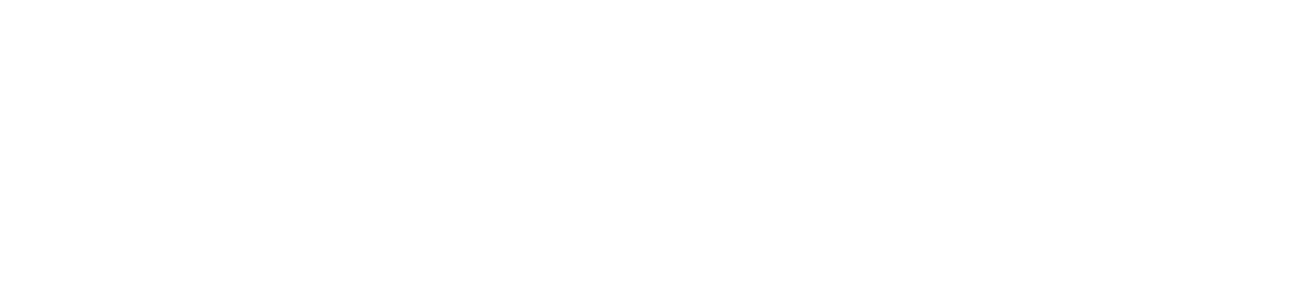
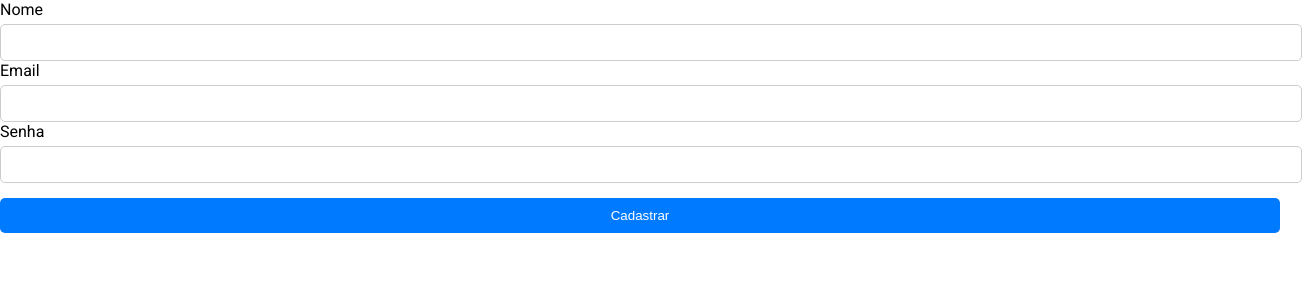
Before and after one commit to flaviopetreca/MeuHistoricoVeicularFront, an Angular app: page /cadastro in a window 1280 px wide. Before the commit this address led to /. Shown: the top 300 px of the page, 1302 px wide, since content can reach past the window. Built offline with nearby package versions, Linux system fonts and the light colour scheme.

Commit message:
Inclusao tela de cadastro

```diff
--- a/src/app/app.routes.ts
+++ b/src/app/app.routes.ts
@@ -3,12 +3,14 @@
 import { LoginComponent } from './login/login.component';
 import { UserHomeComponent } from './user-home/user-home.component';
 import { AuthGuard } from './auth.guard';
+import { CadastroComponent } from './cadastro/cadastro.component';
 
 export const routes: Routes = [
   { path: 'login', component: LoginComponent }, // Rota para a página de login
   { path: '', redirectTo: '/login', pathMatch: 'full' }, // Redireciona para login por padrão
   // { path: '**', redirectTo: '/login' }, // Wildcard para rotas não definidas
-  { path: 'UserHome', component: UserHomeComponent, canActivate: [AuthGuard] } // Wildcard para rotas não definidas
+  { path: 'UserHome', component: UserHomeComponent, canActivate: [AuthGuard] },
+  { path: 'cadastro', component: CadastroComponent },
 ];
 
 @NgModule({
--- /dev/null
+++ b/src/app/cadastro/cadastro.component.css
@@ -0,0 +1,34 @@
+/* Centralizar o formulário */
+.container {
+    width: 400px;
+    margin: 50px auto;
+    padding: 20px;
+    background: #f9f9f9;
+    border-radius: 10px;
+    box-shadow: 0px 4px 10px rgba(0, 0, 0, 0.1);
+  }
+
+  /* Estilizar os inputs */
+  input {
+    width: 100%;
+    padding: 10px;
+    margin-top: 5px;
+    border: 1px solid #ccc;
+    border-radius: 5px;
+  }
+
+  /* Botão estilizado */
+  button {
+    width: 100%;
+    padding: 10px;
+    margin-top: 15px;
+    background: #007bff;
+    color: white;
+    border: none;
+    border-radius: 5px;
+    cursor: pointer;
+  }
+
+  button:hover {
+    background: #0056b3;
+  }
--- /dev/null
+++ b/src/app/cadastro/cadastro.component.html
@@ -0,0 +1,23 @@
+<form [formGroup]="cadastroForm" (ngSubmit)="cadastrar()">
+  <label>Nome</label>
+  <input type="text" formControlName="nome">
+  <div *ngIf="cadastroForm.get('nome')?.invalid && cadastroForm.get('nome')?.touched">
+    <small *ngIf="cadastroForm.get('nome')?.hasError('required')">Nome é obrigatório.</small>
+  </div>
+
+  <label>Email</label>
+  <input type="email" formControlName="email">
+  <div *ngIf="cadastroForm.get('email')?.invalid && cadastroForm.get('email')?.touched">
+    <small *ngIf="cadastroForm.get('email')?.hasError('required')">Email é obrigatório.</small>
+    <small *ngIf="cadastroForm.get('email')?.hasError('email')">Email inválido.</small>
+  </div>
+
+  <label>Senha</label>
+  <input type="password" formControlName="senha">
+  <div *ngIf="cadastroForm.get('senha')?.invalid && cadastroForm.get('senha')?.touched">
+    <small *ngIf="cadastroForm.get('senha')?.hasError('required')">Senha é obrigatória.</small>
+    <small *ngIf="cadastroForm.get('senha')?.hasError('minlength')">A senha deve ter pelo menos 6 caracteres.</small>
+  </div>
+
+  <button type="submit" [disabled]="!cadastroForm.valid">Cadastrar</button>
+</form>
--- /dev/null
+++ b/src/app/cadastro/cadastro.component.ts
@@ -0,0 +1,45 @@
+import { Component, inject } from '@angular/core';
+import { Router } from '@angular/router';
+import { FormBuilder, FormGroup, ReactiveFormsModule, Validators } from '@angular/forms';
+import { UserService } from '../services/user.service';
+import { Usuario } from '../models/usuario';
+import { CommonModule } from '@angular/common';
+
+@Component({
+  selector: 'app-cadastro',
+  standalone: true,
+  templateUrl: './cadastro.component.html',
+  styleUrls: ['./cadastro.component.css'],
+  imports: [
+    ReactiveFormsModule, CommonModule
+  ]
+})
+export class CadastroComponent {
+  private userService = inject(UserService);
+  cadastroForm: FormGroup;
+
+  constructor(private fb: FormBuilder, private router: Router) {
+    this.cadastroForm = this.fb.group({
+      nome: ['', Validators.required],
+      email: ['', [Validators.required, Validators.email]],
+      senha: ['', [Validators.required, Validators.minLength(6)]],
+    });
+  }
+
+  cadastrar(): void {
+    if (this.cadastroForm.valid) {
+      const usuario: Usuario = this.cadastroForm.value as Usuario;
+      this.userService.cadastrarUsuario(usuario).subscribe(
+        (response: any) => {
+          alert('Usuario Cadastrado com sucesso!');
+        },
+        (error: any) => {
+          console.error('Erro ao buscar usuário:', error);
+        }
+      );
+
+      console.log('Cadastro realizado!', this.cadastroForm.value);
+      // this.router.navigate(['/login']); // Redireciona para o login após o cadastro
+    }
+  }
+}
--- a/src/app/login/login.component.html
+++ b/src/app/login/login.component.html
@@ -25,6 +25,8 @@
           <button mat-raised-button color="primary" type="submit" [disabled]="loginForm.invalid">
             Entrar
           </button>
+
+          <button mat-button (click)="navegarParaCadastro()">Criar Conta</button>
         </form>
       </mat-card-content>
     </mat-card>
--- a/src/app/login/login.component.ts
+++ b/src/app/login/login.component.ts
@@ -55,4 +55,8 @@
 
     );
   }
+
+  navegarParaCadastro(): void {
+    this.router.navigate(['/cadastro']); // Ajuste para a rota correta da sua página de cadastro
+  }
 }
--- /dev/null
+++ b/src/app/models/usuario.ts
@@ -0,0 +1,8 @@
+export interface Usuario {
+    id: number;
+    nome: string;
+    email: string;
+    cpfOuCelular: string;
+    senha?: string; // Opcional, depende do uso
+    isAdmin: boolean;
+  }
--- a/src/app/services/user.service.ts
+++ b/src/app/services/user.service.ts
@@ -1,6 +1,7 @@
 import { inject, Injectable } from '@angular/core';
 import { HttpClient } from '@angular/common/http';
 import { Observable } from 'rxjs';
+import { Usuario } from '../models/usuario';
 
 @Injectable({
  providedIn: 'root'
@@ -18,4 +19,11 @@
       params: { usuarioCpfOuCelular }
     });
   }
+
+  cadastrarUsuario(usuario: Usuario): Observable<any> {
+    return this.http.post(`${this.apiUrl}/Usuario/registrar`,usuario, {
+       withCredentials: true
+
+    });
+  }
 }
--- a/src/app/user-home/user-home.component.html
+++ b/src/app/user-home/user-home.component.html
@@ -14,5 +14,6 @@
         <input type="email" [(ngModel)]="user.email">
       </label>
       <button (click)="saveChanges()">Salvar</button>
+      <button (click)="logout()">Sair</button>
     </div>
   </div>
--- a/src/app/user-home/user-home.component.ts
+++ b/src/app/user-home/user-home.component.ts
@@ -1,6 +1,8 @@
 import { Component, inject } from '@angular/core';
 import { UserService } from '../services/user.service';
 import { CommonModule } from '@angular/common';
+import { AuthService } from '../services/auth.service';
+import { Router } from '@angular/router';
 
 @Component({
   selector: 'app-user-home',
@@ -10,10 +12,14 @@
 })
 export class UserHomeComponent {
   private userService = inject(UserService);
+  private authService = inject(AuthService);
   user = {
     name: ''
   };
   isEditing = false;
+
+   constructor( private router: Router) {
+    }
 
   ngOnInit(): void {
     this.buscarUsuario();
@@ -41,4 +47,13 @@
       }
     );}
   }
+
+  logout(): void {
+    // Limpar o localStorage ou qualquer dado de sessão
+    localStorage.removeItem('usuarioCpfOuCelular'); // Exemplo de remoção do item no localStorage
+    this.authService.logout()
+    // Redirecionar para a tela de login
+    this.router.navigate(['/login']);
+  }
+
 }
```
Also changed, not shown: 1 other file (tests, documents, lock files or other folders).
